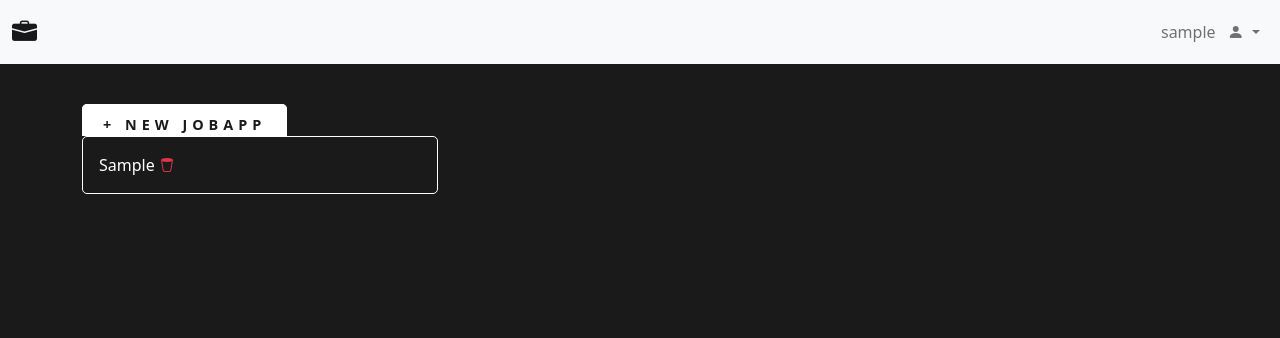
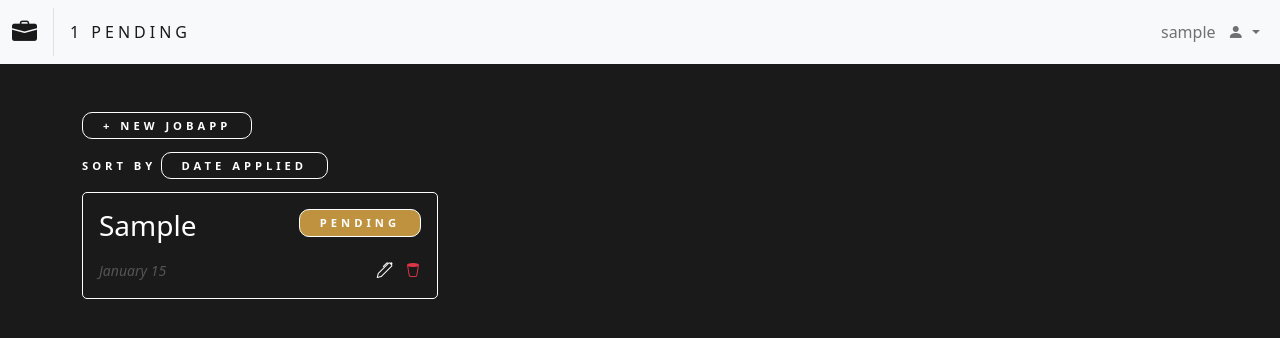
Before and after one commit to misterrager8/Job-Hunter, a Flask app: page /?order_by=status in a window 1280 px wide. Shown: the top 338 px of the page. Run offline with Flask 2, Linux system fonts and the light colour scheme; a user stored in the database is signed in; tables that the repository leaves empty hold one stand-in row (values such as "Sample post").

Commit message:
3 May 2022

```diff
--- a/JobTracker/models.py
+++ b/JobTracker/models.py
@@ -1,7 +1,7 @@
 import datetime
 
 from flask_login import UserMixin
-from sqlalchemy import Column, Integer, Text, DateTime, ForeignKey
+from sqlalchemy import Column, Integer, Text, DateTime, ForeignKey, text
 from sqlalchemy.orm import relationship
 
 from JobTracker import db
@@ -19,6 +19,12 @@ class User(UserMixin, db.Model):
     def __init__(self, **kwargs):
         super(User, self).__init__(**kwargs)
 
+    def get_jobapps(self, filter_: str = "", order_by: str = "date_applied desc"):
+        return self.jobapps.filter(text(filter_)).order_by(text(order_by))
+
+    def get_pending(self):
+        return self.jobapps.filter(Jobapp.status == "Pending")
+
 
 class Jobapp(db.Model):
     __tablename__ = "jobapps"
@@ -32,10 +38,9 @@ class Jobapp(db.Model):
 
     def __init__(self, url: str,
                  employer: str,
-                 date_applied: datetime.datetime = datetime.datetime.now(),
-                 status: str = "Pending Response", **kwargs):
+                 status: str = "Pending", **kwargs):
         self.url = url
         self.employer = employer
-        self.date_applied = date_applied
+        self.date_applied = datetime.datetime.now()
         self.status = status
         super(Jobapp, self).__init__(**kwargs)
--- a/JobTracker/static/css/main.css
+++ b/JobTracker/static/css/main.css
@@ -4,14 +4,14 @@ a, a:hover {
   text-decoration: none; }
 
   .font-custom, .dropdown-item {
-    letter-spacing: 5px;
+    letter-spacing: 4px;
     text-transform: uppercase;
     font-weight: bold; }
 
     .border-custom {
       border: 1px solid white; }
 
-      .navbar, .btn-custom {
+      .navbar, .btn-custom, a.badge-custom:hover {
         background-color: white;
         color: #1a1a1a; }
 
@@ -27,25 +27,38 @@ a, a:hover {
               border-radius: 5px; }
 
               .btn-custom {
-                letter-spacing: 5px;
+                letter-spacing: 4px;
                 text-transform: uppercase;
                 font-weight: bold;
                 border: 1px solid white;
                 font-size: 0.9em;
-                padding: 10px 20px;
+                padding: 5px 10px;
                 border-radius: 5px;
                 transition: background-color 0.5s, color 0.5s; }
 
                 .badge-custom {
-                  letter-spacing: 5px;
+                  letter-spacing: 4px;
                   text-transform: uppercase;
                   font-weight: bold;
                   border: 1px solid white;
-                  font-size: 0.8em;
-                  padding: 3px 15px;
-                  border-radius: 10px; }
+                  font-size: 0.7em;
+                  padding: 5px 20px;
+                  border-radius: 10px;
+                  transition: background-color 0.5s, color 0.5s; }
 
                   .input-custom {
                     border: 1px solid white;
                     padding: 5px 10px;
                     border-radius: 5px; }
+
+                    .Pending {
+                      background-color: #bf9240; }
+
+                      .Updated {
+                        background-color: #206020; }
+
+                        .Stale {
+                          background-color: gray; }
+
+                          .Rejected {
+                            background-color: #bf4040; }
--- a/JobTracker/static/main.scss
+++ b/JobTracker/static/main.scss
@@ -10,7 +10,7 @@ a, a:hover {
 }
 
 @mixin font-custom {
-    letter-spacing: 5px;
+    letter-spacing: 4px;
     text-transform: uppercase;
     font-weight: bold;
 }
@@ -22,7 +22,7 @@ a, a:hover {
 .font-custom, .dropdown-item { @include font-custom; }
 .border-custom { @include border-custom; }
 
-.navbar, .btn-custom {
+.navbar, .btn-custom, a.badge-custom:hover {
     background-color: $navbar-bg;
     color: $navbar-txt;
 }
@@ -42,7 +42,7 @@ body, .input-custom, .modal-content, .card, .badge-custom, .btn-custom:hover {
     @include font-custom;
     @include border-custom;
     font-size: 0.9em;
-    padding: 10px 20px;
+    padding: 5px 10px;
     border-radius: 5px;
     transition: background-color 0.5s, color 0.5s;
 }
@@ -50,9 +50,10 @@ body, .input-custom, .modal-content, .card, .badge-custom, .btn-custom:hover {
 .badge-custom {
     @include font-custom;
     @include border-custom;
-    font-size: 0.8em;
-    padding: 3px 15px;
+    font-size: 0.7em;
+    padding: 5px 20px;
     border-radius: 10px;
+    transition: background-color 0.5s, color 0.5s;
 }
 
 .input-custom {
@@ -60,3 +61,8 @@ body, .input-custom, .modal-content, .card, .badge-custom, .btn-custom:hover {
     padding: 5px 10px;
     border-radius: 5px;
 }
+
+.Pending { background-color: desaturate(orange, 50%); }
+.Updated { background-color: desaturate(green, 50%); }
+.Stale { background-color: gray; }
+.Rejected { background-color: desaturate(red, 50%); }
--- a/JobTracker/templates/base.html
+++ b/JobTracker/templates/base.html
@@ -12,11 +12,18 @@
 </head>
 <nav class="navbar navbar-expand-xl navbar-light bg-light">
   <div class="container-fluid">
-    <a href="{{ url_for('index') }}" class="navbar-brand"><i style="font-size: 1.25em" class="bi bi-briefcase-fill"></i></a>
+    <a href="{{ url_for('index') }}" class="navbar-brand pe-3 border-end">
+      <i style="font-size: 1.25em" class="bi bi-briefcase-fill"></i>
+    </a>
     <button class="navbar-toggler" data-bs-target="#navContent" data-bs-toggle="collapse" type="button">
       <span class="navbar-toggler-icon"></span>
     </button>
     <div class="collapse navbar-collapse" id="navContent">
+      {% if not current_user.is_anonymous %}
+      <ul class="navbar-nav me-auto">
+        <li class="nav-item font-custom fw-light">{{ '%s pending' % current_user.get_pending().count() }}</li>
+      </ul>
+      {% endif %}
       <ul class="navbar-nav ms-auto">
         <li class="nav-item dropdown">
           <a class="nav-link dropdown-toggle" data-bs-target="#userDD" data-bs-toggle="dropdown">
--- a/JobTracker/templates/index.html
+++ b/JobTracker/templates/index.html
@@ -4,17 +4,12 @@
 {% block body %}
 <title>JobTracker</title>
 {% if not current_user.is_anonymous %}
-<a class="btn-custom" onclick="toggleDiv('jobappCreate')">+ new jobapp</a>
-<div style="display:none" id="jobappCreate">{{ macros.jobapp_create_form() }}</div>
-<div class="row">
-  {% for i in current_user.jobapps %}
-  <div class="card col-xl-4">
-    <div class="card-body">
-      {{ i.employer }}
-      <a class="text-danger" onclick="toggleDiv('deleteJobapp' + {{ i.id }})"><i class="bi bi-trash2"></i> </a>
-      <a style="display:none" id="deleteJobapp{{ i.id }}" class="font-custom text-danger" onclick="jobappDelete({{ i.id }})">delete?</a>
-    </div>
-  </div>
+<a class="badge-custom" onclick="toggleDiv('jobappCreate')">+ new jobapp</a>
+<div style="display:none" id="jobappCreate" class="mt-3">{{ macros.jobapp_create_form() }}</div>
+{{ macros.sorter(class='mt-3') }}
+<div class="row mt-3">
+  {% for i in current_user.get_jobapps(order_by=order_by) %}
+  {{ macros.jobapp_card(i) }}
   {% endfor %}
 </div>
 {% else %}
--- a/JobTracker/templates/macros.html
+++ b/JobTracker/templates/macros.html
@@ -31,6 +31,28 @@
 {% macro dropdown(id, class='') %}
 <div class="dropdown-menu {{ class }}" id="{{ id }}">
   {{ caller() }}
+</div>
+{% endmacro %}
+
+{% macro jobapp_card(jobapp) %}
+<div class="card col-xl-4">
+  <div class="card-body mb-4">
+    <p>
+      <a target="_blank" href="{{ jobapp.url }}" class="h3">{{ jobapp.employer }}</a>
+      <span class="float-end badge-custom {{ jobapp.status }}">{{ jobapp.status }}</span>
+    </p>
+    <div>
+      <small class="fst-italic opacity-25" title="{{ jobapp.date_applied }}">{{ jobapp.date_applied.strftime('%B %-d') }}</small>
+      <div class="float-end">
+        <a class="" onclick="toggleDiv('edit' + {{ jobapp.id }})"><i class="bi bi-pen me-2"></i> </a>
+        <a style="display:none" id="deleteJobapp{{ jobapp.id }}" class="font-custom text-danger" onclick="jobappDelete({{ jobapp.id }})">delete?</a>
+        <a class="text-danger" onclick="toggleDiv('deleteJobapp' + {{ jobapp.id }})"><i class="bi bi-trash2"></i> </a>
+      </div>
+      <div style="display:none" id="edit{{ jobapp.id }}" class="mt-3">
+        {{ macros.jobapp_edit_form(jobapp) }}
+      </div>
+    </div>
+  </div>
 </div>
 {% endmacro %}
 
@@ -68,10 +90,24 @@
 {% endmacro %}
 
 {% macro jobapp_create_form() %}
-<form onsubmit="event.preventDefault(); jobappCreate(); this.reset();">
-  <input autocomplete="off" id="url" class="input-custom">
-  <input autocomplete="off" id="employer" class="input-custom">
+<form onsubmit="event.preventDefault(); jobappCreate(); this.reset();" class="input-group">
+  <input placeholder="URL" autocomplete="off" id="url" class="input-custom" required>
+  <input placeholder="Employer Name" autocomplete="off" id="employer" class="input-custom" required>
   <button type="submit" class="btn-custom"><i class="bi bi-plus-lg"></i></button>
+</form>
+{% endmacro %}
+
+{% macro jobapp_edit_form(jobapp) %}
+<form onsubmit="event.preventDefault(); jobappEdit({{ jobapp.id }});" class="form-group">
+  <input placeholder="URL" autocomplete="off" id="url{{ jobapp.id }}" class="input-custom w-100 mb-3" value="{{ jobapp.url }}">
+  <input placeholder="Employer Name" autocomplete="off" id="employer{{ jobapp.id }}" class="input-custom w-100 mb-3" value="{{ jobapp.employer }}">
+  <select class="input-custom w-100 mb-3" id="status{{ jobapp.id }}">
+    {% set options = ["Pending", "Updated", "Stale", "Rejected"] %}
+    {% for i in options %}
+    <option value="{{ i }}" {% if i== jobapp.status %}selected{% endif %}>{{ i }}</option>
+    {% endfor %}
+  </select>
+  <button type="submit" class="btn-custom w-100">edit <i class="bi bi-pen"></i></button>
 </form>
 {% endmacro %}
 
@@ -91,3 +127,11 @@
   <button type="submit" class="btn-custom bg-success w-100">save</button>
 </form>
 {% endmacro %}
+
+{% macro sorter(class='') %}
+<div class="{{ class }}">
+  <span class="font-custom" style="font-size:0.7em">sort by</span>
+  {% if order_by != "date_applied desc" %}<a class="badge-custom" href="{{ url_for('index', order_by='date_applied desc') }}">Date Applied</a>{% endif %}
+  {% if order_by != "status" %}<a class="badge-custom" href="{{ url_for('index', order_by='status') }}">status</a>{% endif %}
+</div>
+{% endmacro %}
--- a/JobTracker/views.py
+++ b/JobTracker/views.py
@@ -19,7 +19,8 @@ def load_user(id_: int):
 
 @current_app.route("/")
 def index():
-    return render_template("index.html")
+    order_by = request.args.get("order_by", default="date_applied desc")
+    return render_template("index.html", order_by=order_by)
 
 
 @current_app.route("/login", methods=["POST"])
```
